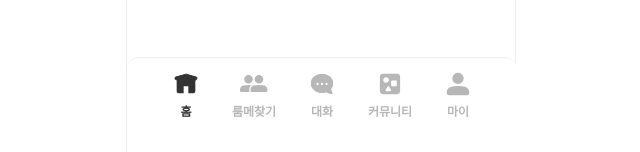
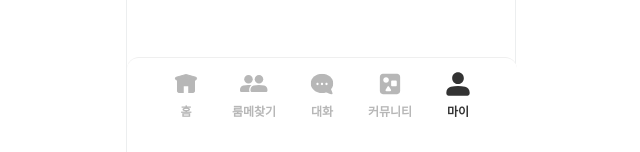
Before and after one commit to G-E-E-K-S/GEEKS-FE, a React (Create React App) app: page /mypage in a window 1280 px wide. Shown: the part 648-800 px from the top of the page, without its empty margins (319-959 px from the left). Built offline with nearby package versions, Linux system fonts and the light colour scheme.

Commit message:
Modify the navigation link between Home and My Page

```diff
--- a/src/components/Main/NavigationBar.js
+++ b/src/components/Main/NavigationBar.js
@@ -1,4 +1,4 @@
-import React, { useState } from "react";
+import React, { useEffect, useState } from "react";
 import {useNavigate} from 'react-router-dom';
 import styled from 'styled-components';
 import Home from '../../assets/img//Navigation/home.svg';
@@ -45,14 +45,19 @@ const IconText = styled.div`
   font-weight: 600;
 `;
 
-const NavigationBar = () => {
+const NavigationBar = (props) => {
   const [isHome, setIsHome] = useState(true);
   const [isRoommate, setIsRoommate] = useState(false);
   const [isChat, setIsChat] = useState(false);
   const [isCommunity, setIsCommunity] = useState(false);
   const [isMy, setIsMy] = useState(false);
+  const [selectIcon, setSelectIcon] = useState("home");
 
   let navigate = useNavigate();
+
+  useEffect(() => {
+    setSelectIcon(props.type);
+  },[props.type]);
 
   const handlePage = (pageName) => {
     setIsHome(false);
@@ -86,8 +91,8 @@ const NavigationBar = () => {
 
   return (
     <TotalNavigationBar>
-      <Icons isSelected={isHome} onClick={() => handlePage('isHome')}>
-        {isHome ? <Icon src={FillHome} /> : <Icon src={Home} />}
+      <Icons isSelected={selectIcon == 'home'} onClick={() => handlePage('isHome')}>
+        {selectIcon == 'home' ? <Icon src={FillHome} /> : <Icon src={Home} />}
         <IconText>홈</IconText>
       </Icons>
       <Icons isSelected={isRoommate} onClick={() => handlePage('isRoommate')}>
@@ -102,8 +107,8 @@ const NavigationBar = () => {
         {isCommunity ? <Icon src={FillCommunity} /> : <Icon src={Community} />}
         <IconText>커뮤니티</IconText>
       </Icons>
-      <Icons isSelected={isMy} onClick={() => handlePage('isMy')}>
-        {isMy ? <Icon src={FillMyPage} /> : <Icon src={Mypage} />}
+      <Icons isSelected={selectIcon == 'mypage'} onClick={() => handlePage('isMy')}>
+        {selectIcon == 'mypage' ? <Icon src={FillMyPage} /> : <Icon src={Mypage} />}
         <IconText>마이</IconText>
       </Icons>
     </TotalNavigationBar>
--- a/src/pages/Main/Home.js
+++ b/src/pages/Main/Home.js
@@ -129,7 +129,7 @@ const Home = () => {
                     </Post>
                 </c.SubScreen>
             </c.ScreenComponent>
-            <NavigationBar/>
+            <NavigationBar type={`home`}/>
         </c.Totalframe>
     )
 };
--- a/src/pages/MyPage/MyPage.js
+++ b/src/pages/MyPage/MyPage.js
@@ -13,7 +13,7 @@ const MyPage = () => {
                     <GoBack/>
                 </c.SubScreen>
             </c.ScreenComponent>
-            <NavigationBar/>
+            <NavigationBar type={`mypage`}/>
         </c.Totalframe>
     )
 };
```
